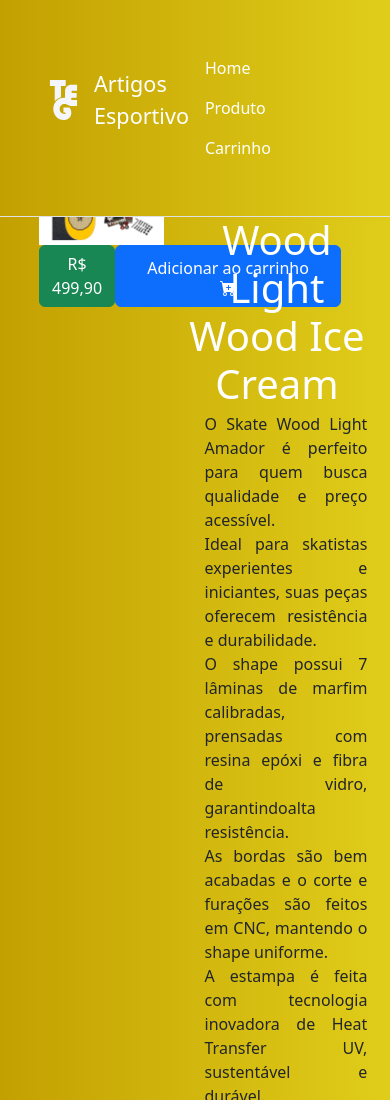
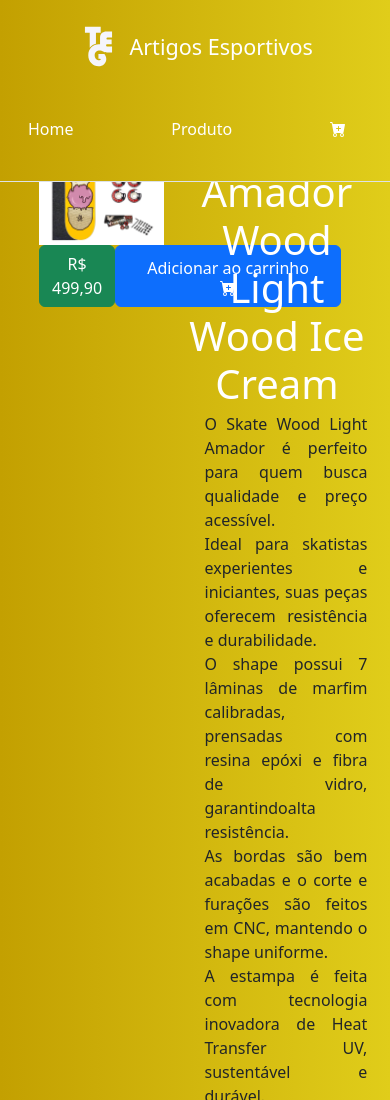
Before and after one commit to evaniavc/Site_TGE, a plain HTML site: page produto.html in a window 390 px wide. Shown: the top 1100 px of the page. Drawn offline with nearby package versions, Linux system fonts and the light colour scheme.

Commit message:
pronto poha

```diff
--- a/assets/css/style.css
+++ b/assets/css/style.css
@@ -1,15 +1,17 @@
 html,
 body {
     height: 100%;
-    margin:0;
+    margin: 0;
     padding-top: 60px;
     background-image: linear-gradient(to right, rgb(195, 160, 1), #e0cd1a);
 }
 
-body {ahtml,
+body {
+
+    ahtml,
     body {
         height: 100%;
-        margin:0;
+        margin: 0;
         padding-top: 60px;
         background-image: linear-gradient(to right, rgb(195, 160, 1), #e0cd1a);
     }
@@ -60,11 +62,11 @@ body {ahtml,
         }
     }
 
-    .carousel-slide{
+    .carousel-slide {
         padding-top: 60px;
     }
 
-    #carouselExampleAutoplaying{
+    #carouselExampleAutoplaying {
         width: 35rem;
         height: 22rem;
         position: relative;
@@ -73,7 +75,7 @@ body {ahtml,
         margin: 0 auto;
     }
 
-    .carousel-inner{
+    .carousel-inner {
         height: 100%;
         width: 300%;
         position: absolute;
@@ -155,7 +157,12 @@ body {ahtml,
         .grade .item {
             width: 48%;
         }
+
+        .container-fluid {
+            display: block;
+        }
     }
+
 
     @media screen and (max-width: 768px) {
         #carouselExampleAutoplaying {
@@ -182,7 +189,7 @@ body {ahtml,
         width: 100%;
     }
 
-    main{
+    main {
         display: flex;
     }
 
@@ -195,16 +202,16 @@ body {ahtml,
         margin-left: 10%;
     }
 
-    .descricao li{
+    .descricao li {
         list-style: none;
         padding-left: 10%;
     }
 
-    .valor{
+    .valor {
         display: flex;
     }
 
-    .btn{
+    .btn {
         width: 5 0%;
     }
 
@@ -220,16 +227,17 @@ body {ahtml,
         display: flex;
     }
 
-    .descricao{
+    .descricao {
         width: 80%;
         text-align: justify;
     }
 
-    .descricao h3{
+    .descricao h3 {
         font-size: 2.5em;
         text-align: center;
         padding-bottom: 2%;
     }
+
     overflow-x: hidden;
 }
 
@@ -273,13 +281,15 @@ nav ul li {
     .container {
         max-width: 1300px !important;
     }
+
+
 }
 
-.carousel-slide{
+.carousel-slide {
     padding-top: 60px;
 }
 
-#carouselExampleAutoplaying{
+#carouselExampleAutoplaying {
     width: 35rem;
     height: 22rem;
     position: relative;
@@ -288,7 +298,7 @@ nav ul li {
     margin: 0 auto;
 }
 
-.carousel-inner{
+.carousel-inner {
     height: 100%;
     width: 300%;
     position: absolute;
@@ -370,6 +380,10 @@ nav ul li {
     .grade .item {
         width: 48%;
     }
+
+    .container-fluid {
+        display: block;
+    }
 }
 
 @media screen and (max-width: 768px) {
@@ -397,7 +411,7 @@ nav ul li {
     width: 100%;
 }
 
-main{
+main {
     display: flex;
 }
 
@@ -410,16 +424,16 @@ main .produto-img {
     margin-left: 10%;
 }
 
-.descricao li{
+.descricao li {
     list-style: none;
     padding-left: 10%;
 }
 
-.valor{
+.valor {
     display: flex;
 }
 
-.btn{
+.btn {
     width: 5 0%;
 }
 
@@ -437,14 +451,14 @@ h3 {
 
 }
 
-.descricao{
+.descricao {
     width: 80%;
     text-align: justify;
     justify-content: center;
     align-items: center;
 }
 
-.descricao h3{
+.descricao h3 {
     font-size: 2.5em;
     text-align: center;
     padding-bottom: 2%;
--- a/produto.html
+++ b/produto.html
@@ -18,15 +18,19 @@
             <svg class="bi me-2" width="48" height="40">
                 <img src="assets/img/TGE.svg" alt="...">
             </svg>
-            <span class="fs-4 text-white">Artigos Esportivo<a href="index.html"></a></span>
+            <span class="fs-4 text-white">Artigos Esportivos</span>
         </a>
 
+        <i class="bi bi-list"></i>
+
         <ul class="nav nav-pills align-items-center">
-            <ul class="nav nav-pills align-items-center">
-                <li class="nav-item"><a href="index.html" class="nav-link text-white">Home</a></li>
-                <li class="nav-item"><a href="produto.html" class="nav-link text-white">Produto</a></li>
-                <li class="nav-item"><a href="#" class="nav-link text-white">Carrinho</a></li>
-            </ul>
+            <li class="nav-item"><a href="index.html" class="nav-link text-white">Home</a></li>
+            <li class="nav-item"><a href="produto.html" class="nav-link text-white">Produto</a></li>
+            <li class="nav-item"><a href="#" class="nav-link text-white"><svg xmlns="http://www.w3.org/2000/svg" width="16" height="16" fill="currentColor"
+                class="bi bi-cart-plus-fill" viewBox="0 0 16 16">
+                <path
+                    d="M.5 1a.5.5 0 0 0 0 1h1.11l.401 1.607 1.498 7.985A.5.5 0 0 0 4 12h1a2 2 0 1 0 0 4 2 2 0 0 0 0-4h7a2 2 0 1 0 0 4 2 2 0 0 0 0-4h1a.5.5 0 0 0 .491-.408l1.5-8A.5.5 0 0 0 14.5 3H2.89l-.405-1.621A.5.5 0 0 0 2 1H.5zM6 14a1 1 0 1 1-2 0 1 1 0 0 1 2 0zm7 0a1 1 0 1 1-2 0 1 1 0 0 1 2 0zM9 5.5V7h1.5a.5.5 0 0 1 0 1H9v1.5a.5.5 0 0 1-1 0V8H6.5a.5.5 0 0 1 0-1H8V5.5a.5.5 0 0 1 1 0z" />
+            </svg></a></li>
         </ul>
     </header>
 
```
